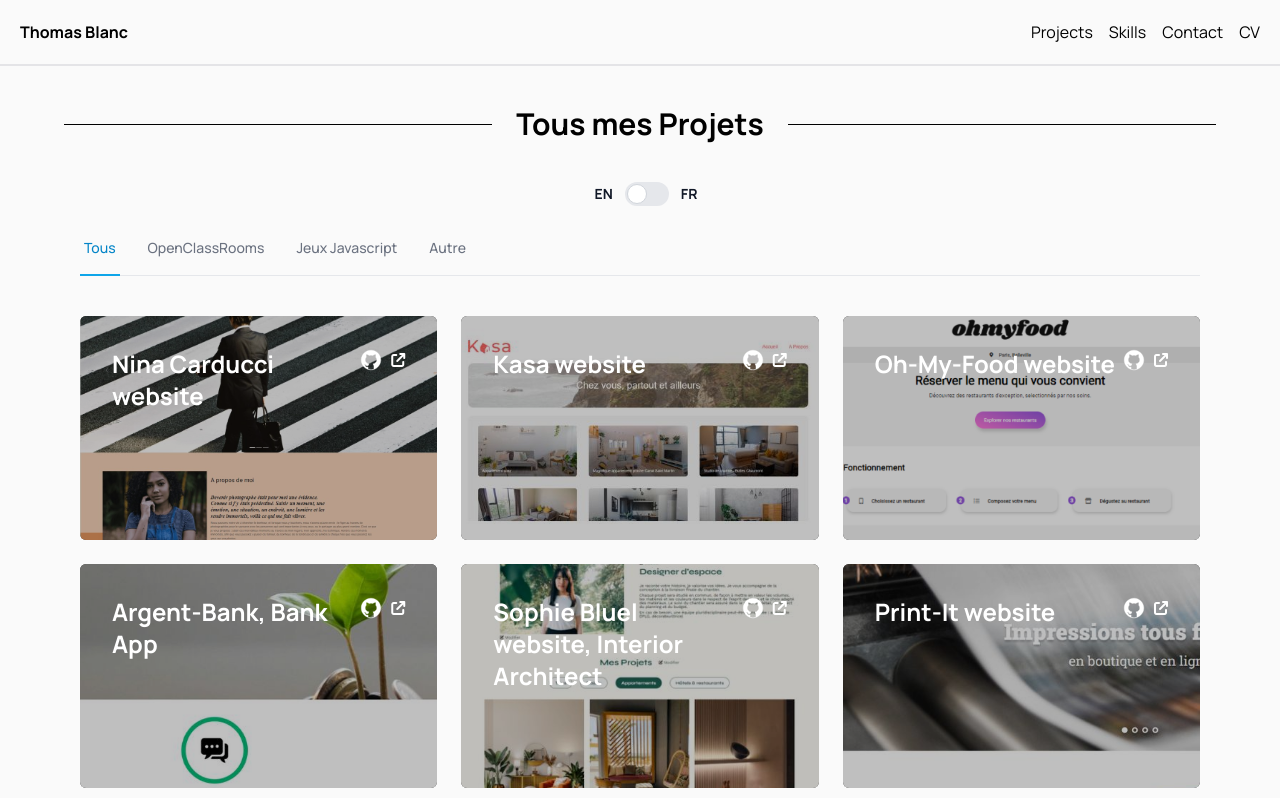
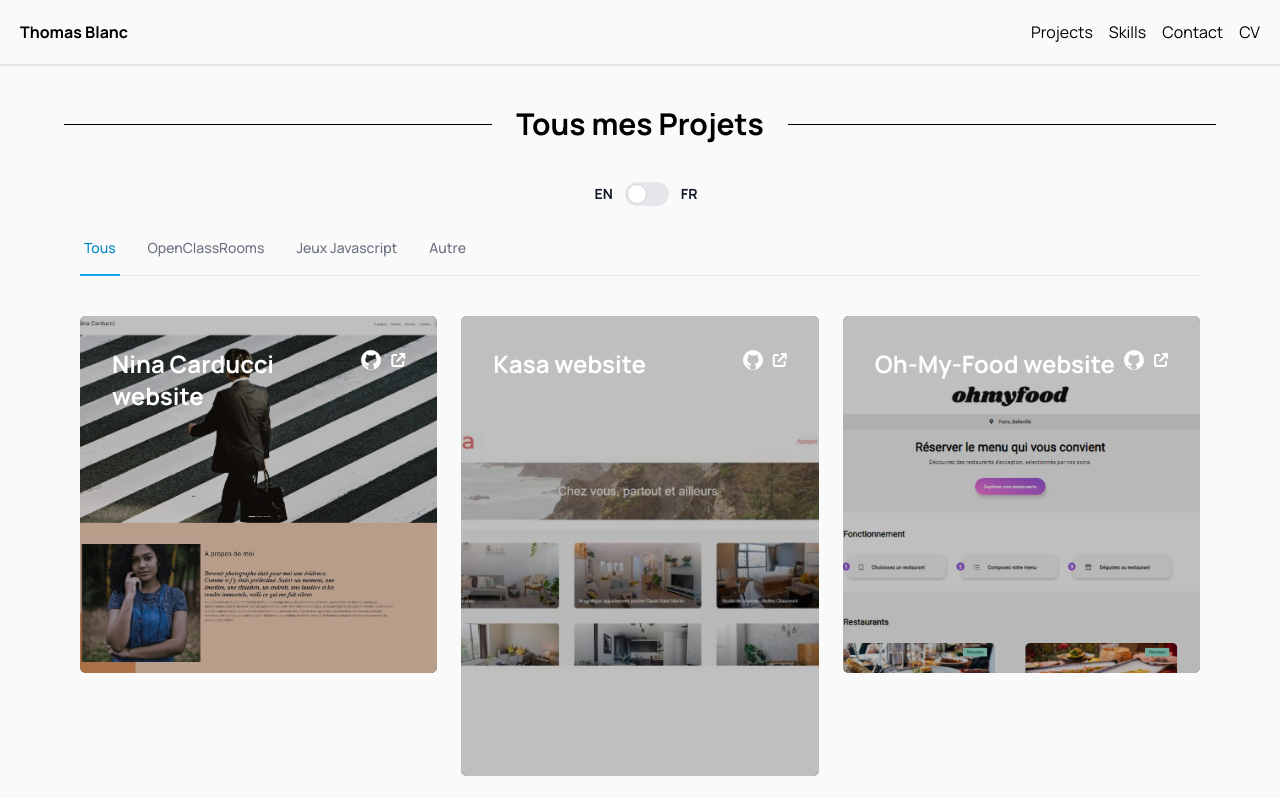
Before and after one commit to Doctorwhat69/Mon-portfolio, a React (Vite) app: page /#/projects in a window 1280 px wide. Shown: the top 798 px of the page. Built offline with nearby package versions, Linux system fonts and the light colour scheme.

Commit message:
ajout changement cards

```diff
--- a/src/components/Projet-card/index.jsx
+++ b/src/components/Projet-card/index.jsx
@@ -2,7 +2,7 @@ import PropTypes from "prop-types";
 
 function Card({ Src, Alt, Description, Name, Github, Website, Technologies }) {
   return (
-    <article className="max-h-[296px] sm:max-h-none p-2 2xl:p-0 md:h-56 2xl:h-auto group relative block bg-black rounded-md w-full aspect-square">
+    <article className="max-h-[296px] sm:max-h-none p-2 2xl:p-0 md:h-56 lg:h-auto group relative block bg-black rounded-md w-full aspect-square">
       <img
         alt={Alt}
         src={Src}
@@ -30,12 +30,12 @@ function Card({ Src, Alt, Description, Name, Github, Website, Technologies }) {
             </a>
           </div>
         </div>
-        <div className="mt-10 2xl:mt-56">
+        <div className="mt-16 2xl:mt-36 xl:mt-16 md:mt-8">
           <div className="translate-y-8 transform opacity-0 transition-all group-hover:translate-y-0 group-hover:opacity-100">
-            <p className="md:hidden 2xl:block text-white whitespace-normal md:line-clamp-none	line-clamp-5 overflow-y-auto">
+            <p className=" text-white whitespace-normal md:hidden xl:block line-clamp-5 overflow-y-auto	 lg:overflow-y-hidden ">
               {Description}
             </p>
-            <div className="flex flex-wrap gap-1 mt-2">
+            <div className="flex flex-wrap gap-1 xl:mt-8">
               {Technologies.map((tech, index) => (
                 <div
                   key={index}
```
